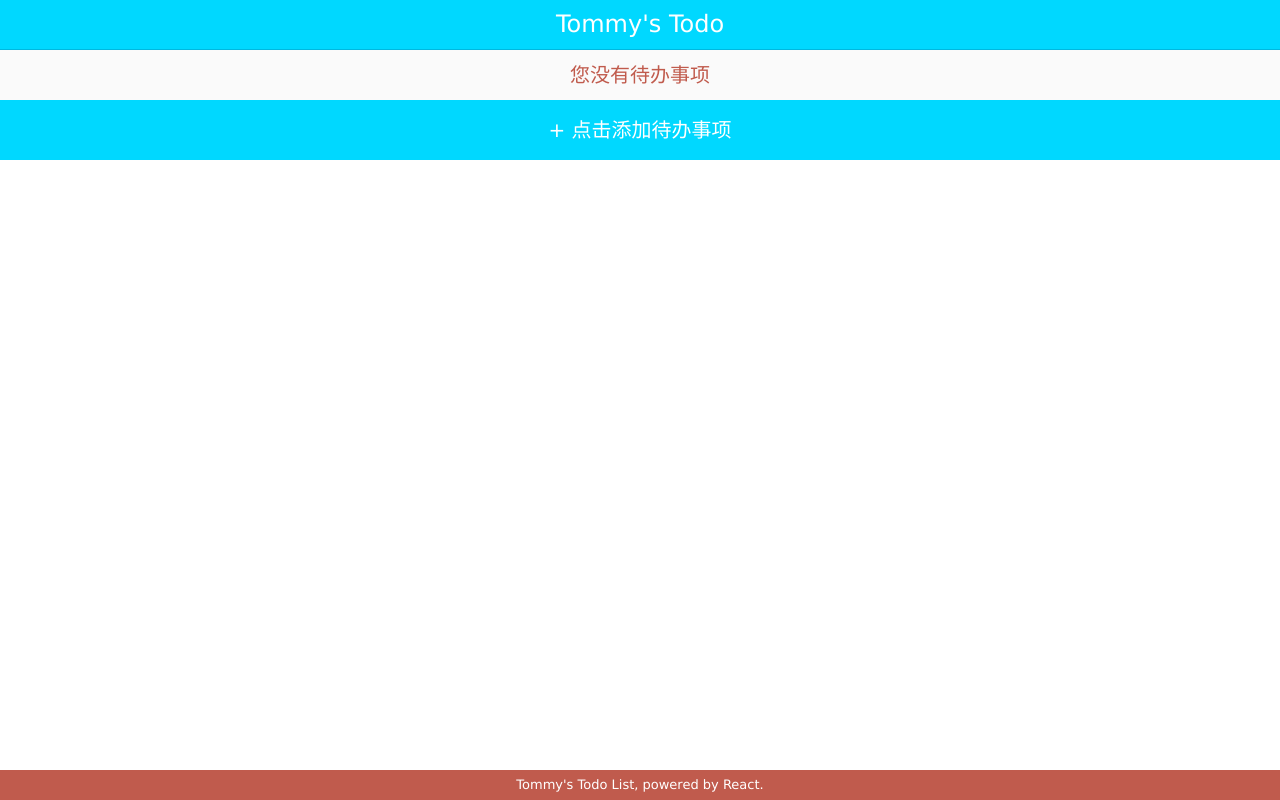
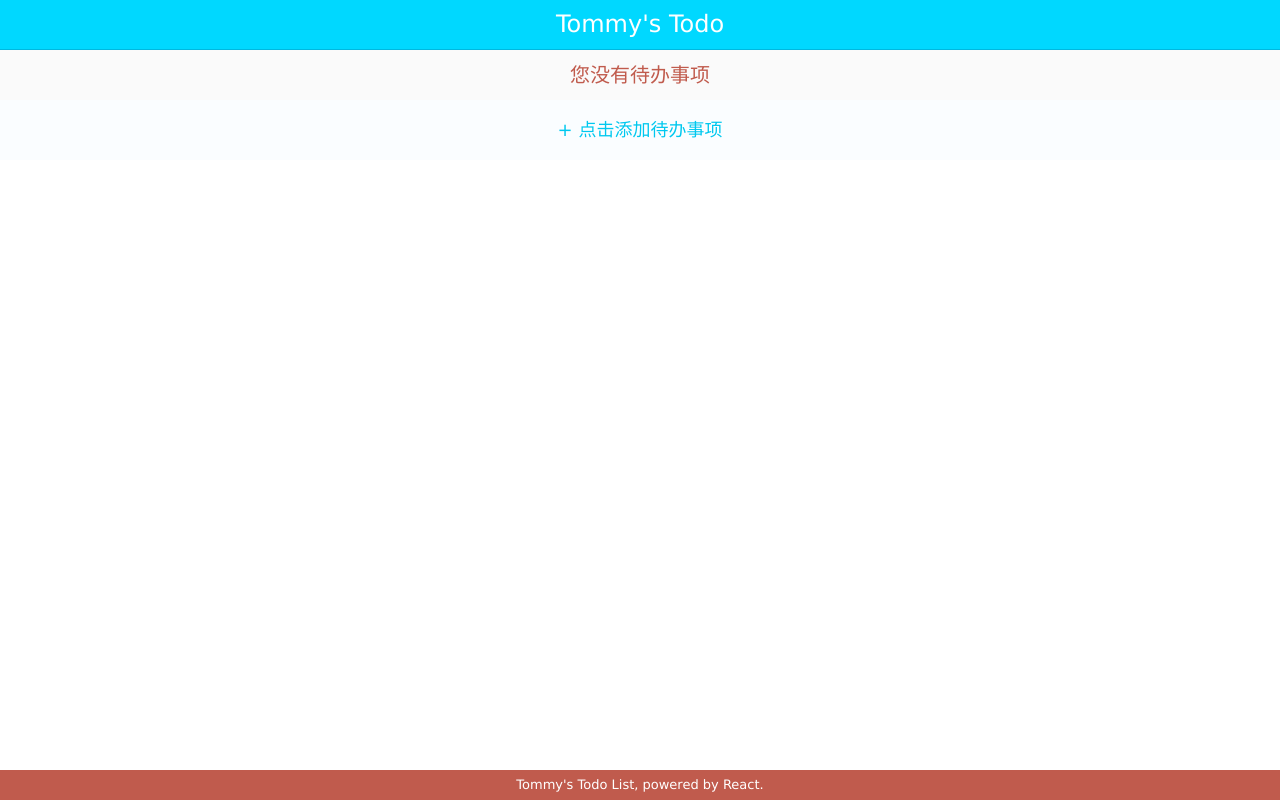
Before and after one commit to tommyfok/react-demo, a plain HTML site: page todo/index.html in a window 1280 px wide. Drawn offline with Linux system fonts and the light colour scheme.

Commit message:
fix: change style

```diff
--- a/todo/style/main.css
+++ b/todo/style/main.css
@@ -80,9 +80,10 @@ header {
     line-height: 60px;
     padding: 0 10px;
     text-align: center;
-    font-size: 20px;
-    background: #00d8ff;
-    color: #fff;
+    font-size: 18px;
+    background: #fafdff;
+    text-shadow: 0 0 3px #fff;
+    color: #00c8ef;
     -webkit-transition: -webkit-transform .3s ease-out;
     transition: transform .3s ease-out;
     -webkit-transform: scale(0);
```
